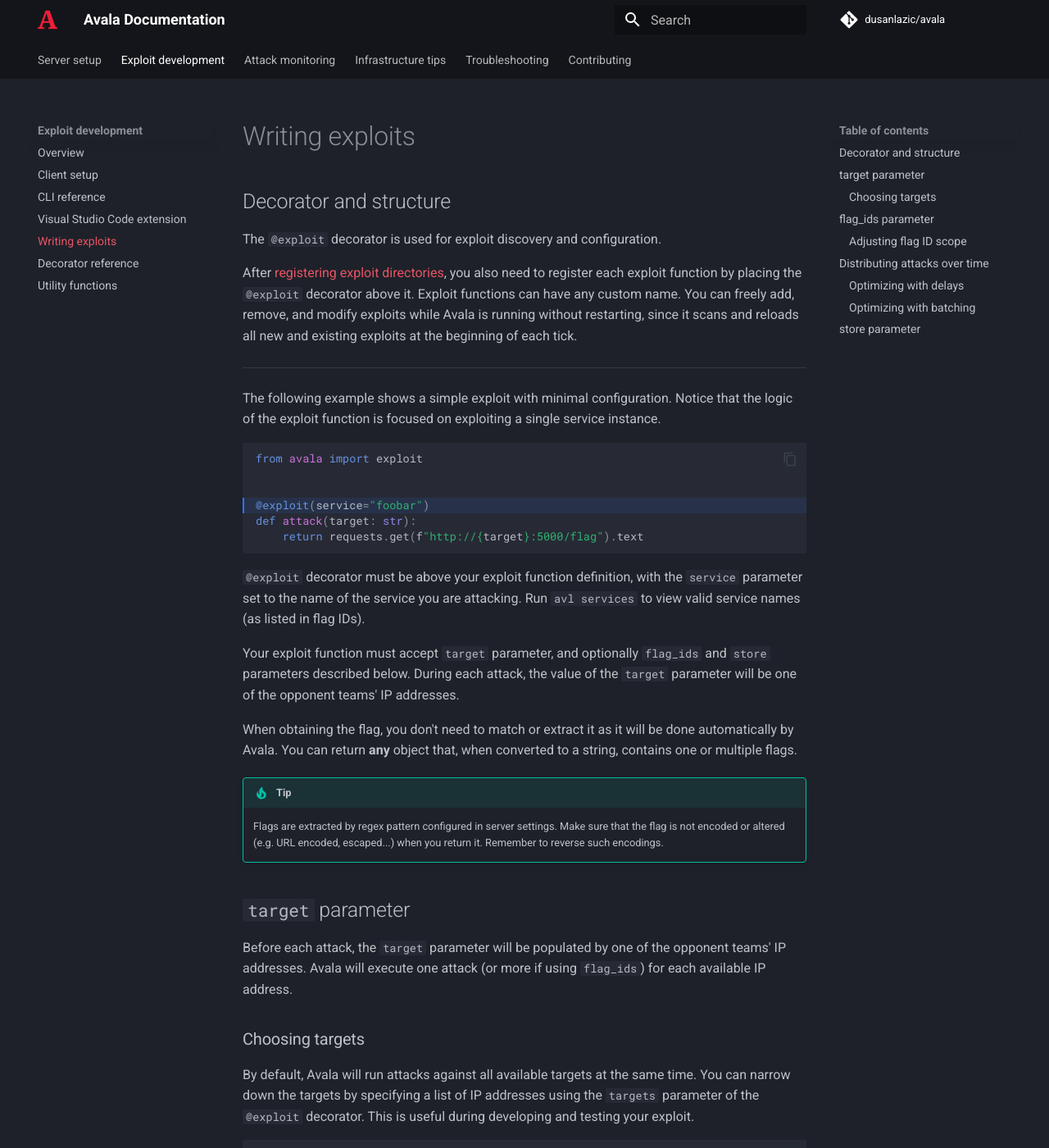
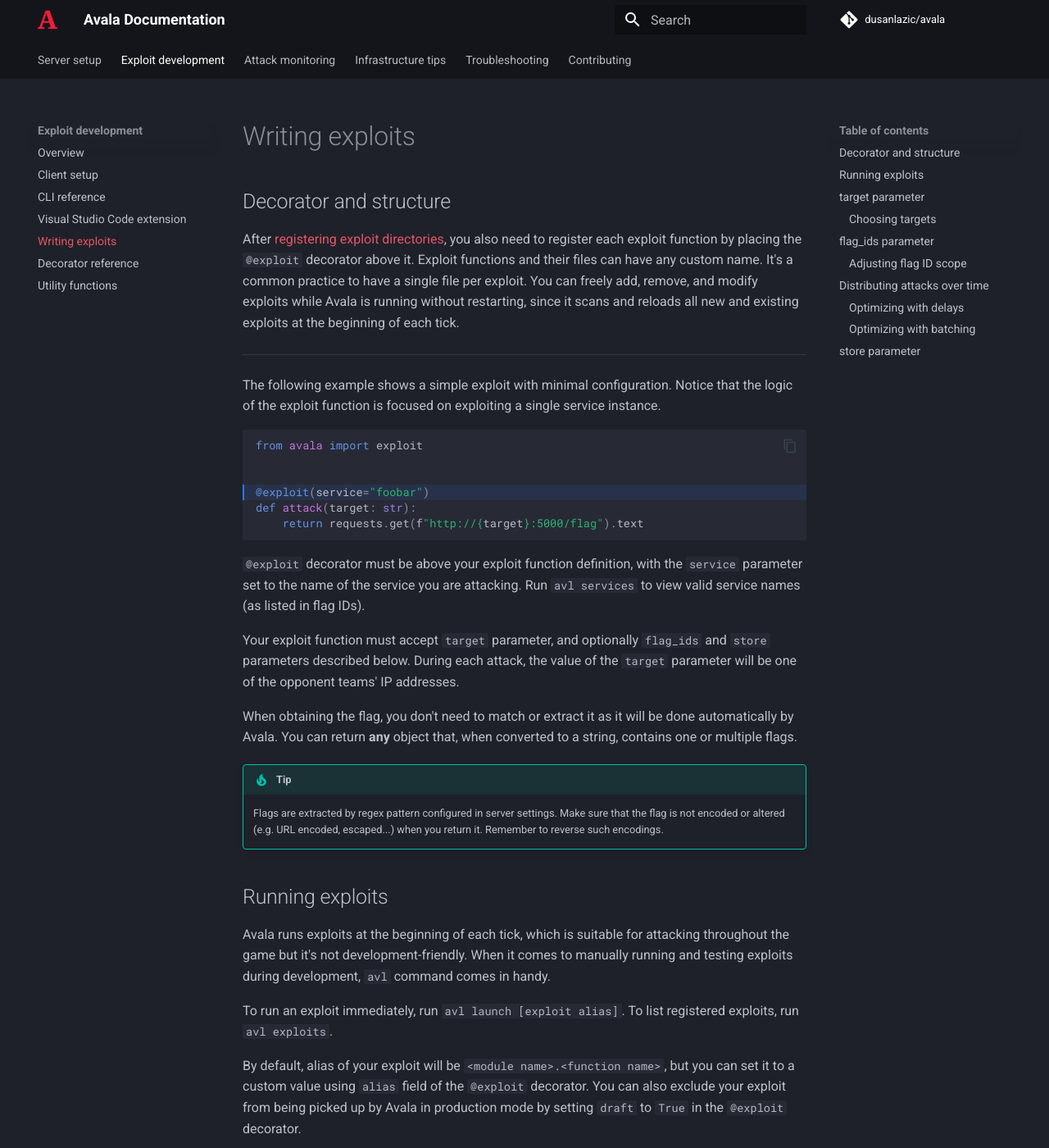
Before and after one commit to dusanlazic/avala, an MkDocs documentation site: the page built from docs/docs/client/exploit.md, in a window 1280 px wide and 1400 px high. Shown: the whole window at 82% size. Built offline with MkDocs 1.6.1 and Material for MkDocs 9.7.7, drawn with Linux system fonts in a browser that asks for light colours; comment, search, counter and statistics services are not loaded; some of the changed text lies outside the part shown.

Commit message:
docs(wip): add exploit running bit

````diff
--- a/docs/docs/client/exploit.md
+++ b/docs/docs/client/exploit.md
@@ -1,8 +1,6 @@
 ## Decorator and structure
 
-The `@exploit` decorator is used for exploit discovery and configuration.
-
-After [registering exploit directories](./setup.md#register-exploit-directories), you also need to register each exploit function by placing the  `@exploit` decorator above it. Exploit functions can have any custom name. You can freely add, remove, and modify exploits while Avala is running without restarting, since it scans and reloads all new and existing exploits at the beginning of each tick.
+After [registering exploit directories](./setup.md#register-exploit-directories), you also need to register each exploit function by placing the `@exploit` decorator above it. Exploit functions and their files can have any custom name. It's a common practice to have a single file per exploit. You can freely add, remove, and modify exploits while Avala is running without restarting, since it scans and reloads all new and existing exploits at the beginning of each tick.
 
 ---
 
@@ -26,6 +24,28 @@
 !!! tip
 
     Flags are extracted by regex pattern configured in server settings. Make sure that the flag is not encoded or altered (e.g. URL encoded, escaped...) when you return it. Remember to reverse such encodings.
+
+## Running exploits
+
+Avala runs exploits at the beginning of each tick, which is suitable for attacking throughout the game but it's not development-friendly. When it comes to manually running and testing exploits during development, `avl` command comes in handy.
+
+To run an exploit immediately, run `avl launch [exploit alias]`. To list registered exploits, run `avl exploits`.
+
+By default, alias of your exploit will be `<module name>.<function name>`, but you can set it to a custom value using `alias` field of the `@exploit` decorator. You can also exclude your exploit from being picked up by Avala in production mode by setting `draft` to `True` in the `@exploit` decorator.
+
+```py hl_lines="3 4"
+@exploit(
+    service="foo",
+    alias="my_exploit",
+    draft=True,
+)
+def attack(target: str):
+    ...
+```
+
+`TODO asciinema running exploits`
+
+For all exploit settings, refer to [decorator reference](./decorator.md).
 
 ## `target` parameter
 
````
